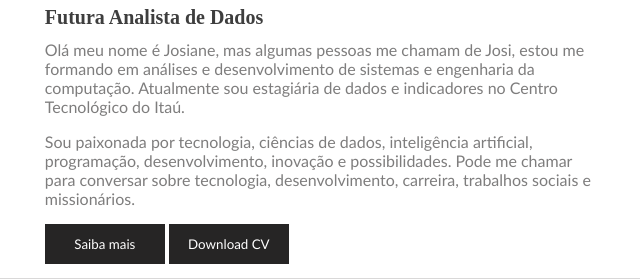
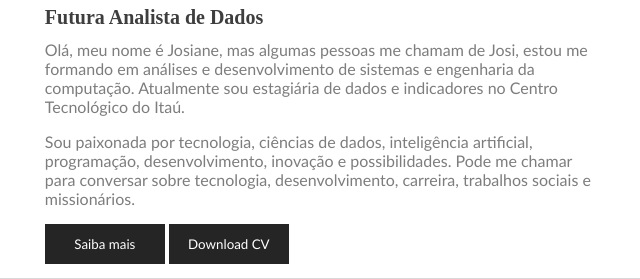
Before and after one commit to josiane-rocha/Portfolio, a plain HTML site: page index.html in a window 1280 px wide. Shown: the part 731-1010 px from the top of the page, 493-1133 px from the left. Drawn offline with Linux system fonts and the light colour scheme.

Commit message:
Update index.html

```diff
--- a/index.html
+++ b/index.html
@@ -62,7 +62,7 @@
     		<p>Sobre</p>
     		<p>Futura Analista de Dados </p>
 
-    		<p>Olá meu nome é Josiane, mas algumas pessoas me chamam de Josi, estou me formando em análises e desenvolvimento de sistemas e engenharia da computação. Atualmente sou estagiária de dados e indicadores no Centro Tecnológico do Itaú.</p>
+    		<p>Olá, meu nome é Josiane, mas algumas pessoas me chamam de Josi, estou me formando em análises e desenvolvimento de sistemas e engenharia da computação. Atualmente sou estagiária de dados e indicadores no Centro Tecnológico do Itaú.</p>
     		<p>
     			Sou paixonada por tecnologia, ciências de dados, inteligência artificial, programação, desenvolvimento, inovação e possibilidades. Pode me chamar para conversar sobre tecnologia, desenvolvimento, carreira, trabalhos sociais e missionários.
     		</p>
```
